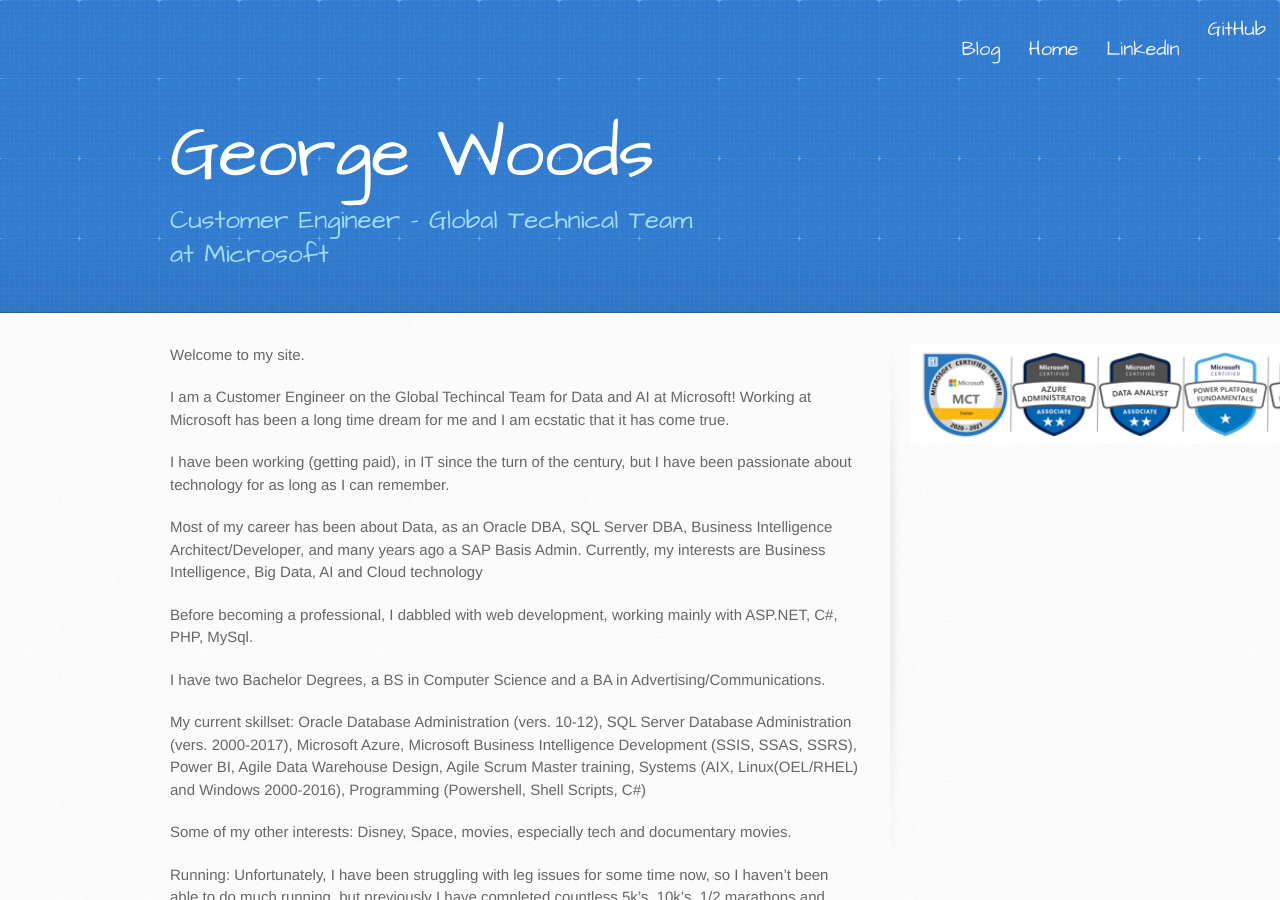
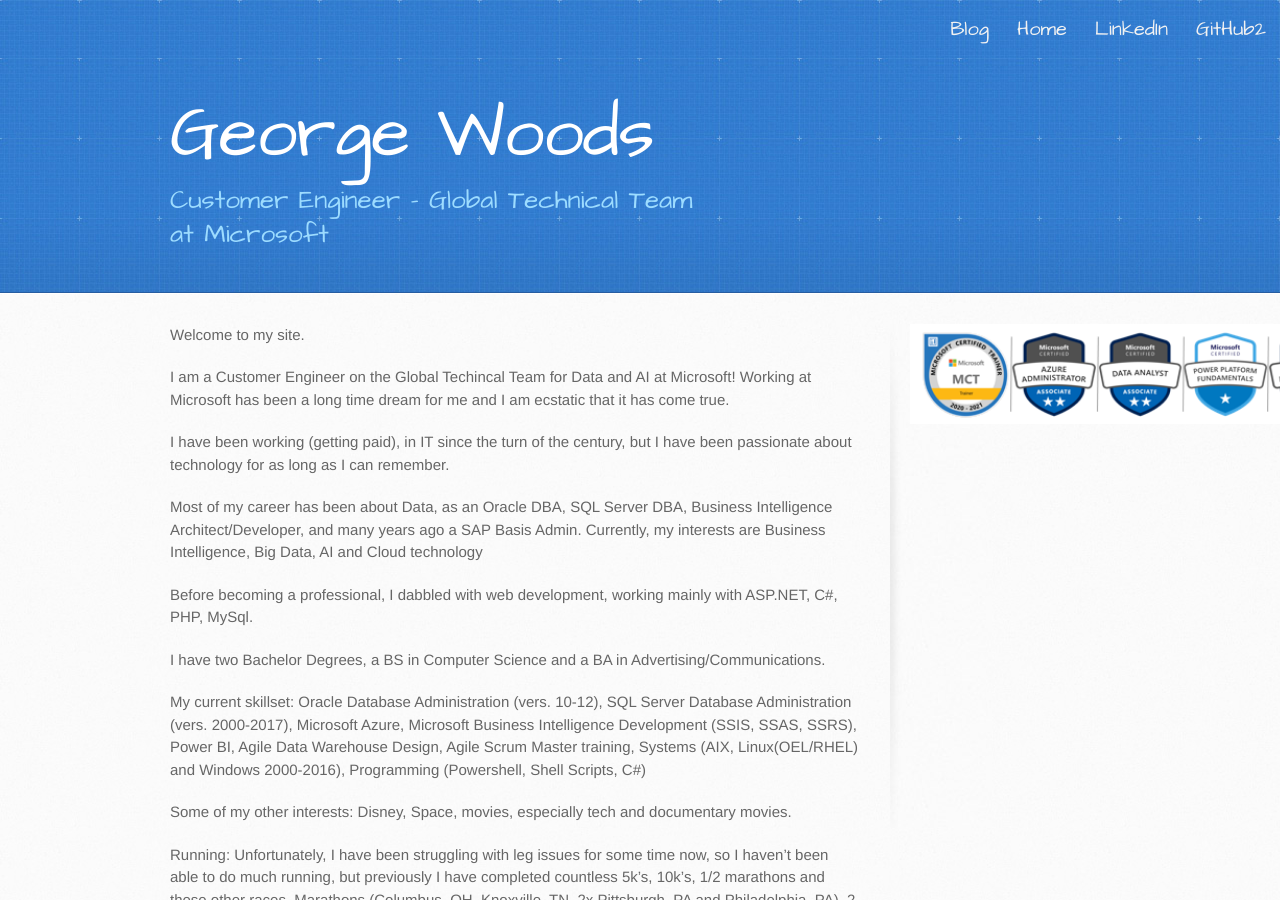
Before and after one commit to gvwoods/gvwoods.github.io, a Jekyll site: the page built from index.md, in a window 1280 px wide and 900 px high. Built offline with Jekyll 4.4.1, drawn with Linux system fonts in a browser that asks for light colours; our own code applies the rules of GitHub Pages for plain Markdown files.

Commit message:
Update default.html

```diff
--- a/_layouts/default.html
+++ b/_layouts/default.html
@@ -18,10 +18,10 @@
 
   <body>
     <div class="topnav">
-        <p class="link"> <a href="https://github.com/gvwoods/">GitHub</a> </p>
-        <p class="link"> <a href="https://www.linkedin.com/in/gvwoods/">LinkedIn</a> </p>
-          <p class="link"> <a href="https://gvwoods.github.io/">Home</a> </p>
-      <p class="link"> <a href="https://gvwoods.github.io/blog">Blog</a> </p>
+        <p class="link"> <a href="https://github.com/gvwoods/">GitHub2</a>
+         <a href="https://www.linkedin.com/in/gvwoods/">LinkedIn</a>
+           <a href="https://gvwoods.github.io/">Home</a>
+       <a href="https://gvwoods.github.io/blog">Blog</a> </p>
   </div>
     <header>
       <div class="inner">
```
